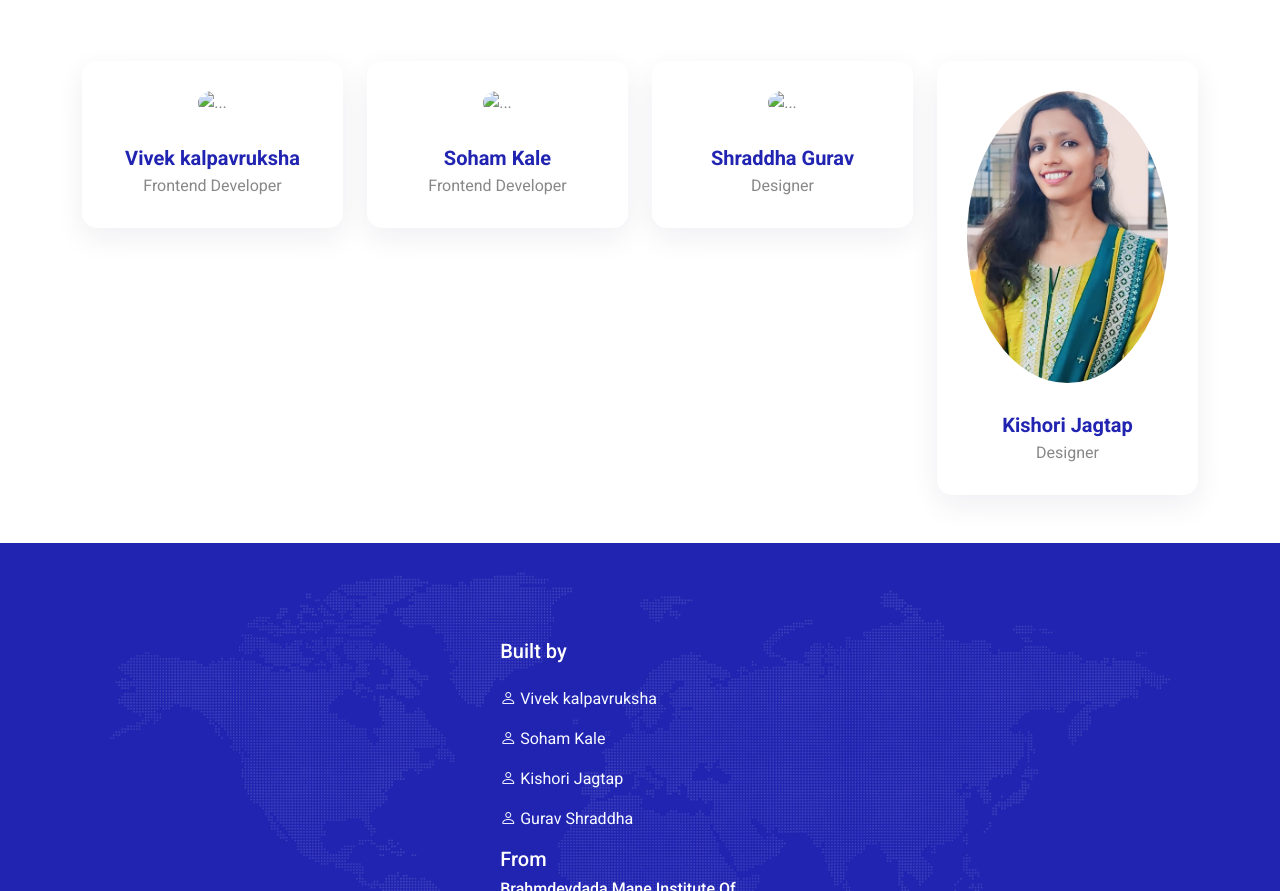
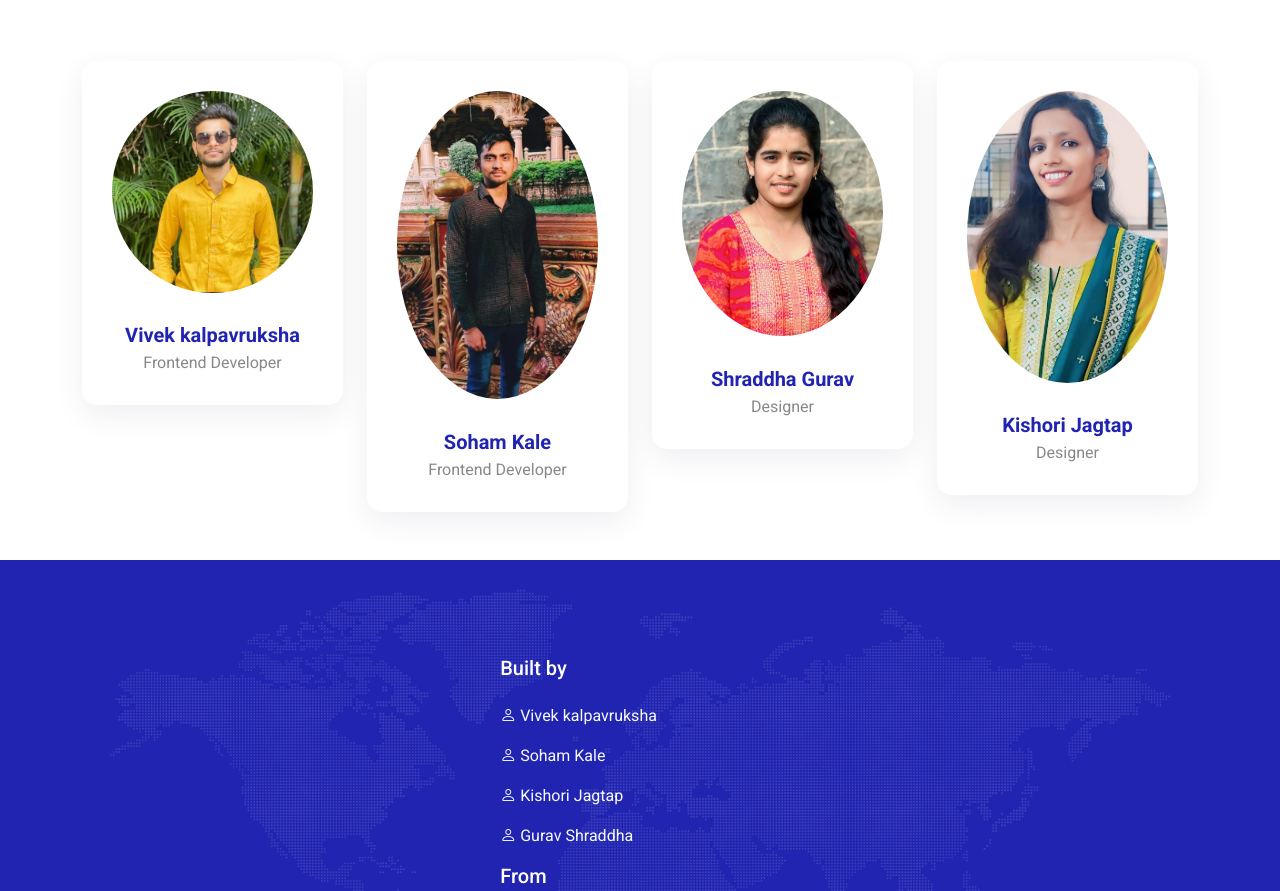
Before and after one commit to Vivek8446/CSHUb, a plain HTML site: page about.html in a window 1280 px wide. Shown: the part 1282-2173 px from the top of the page. Drawn offline with nearby package versions, Linux system fonts and the light colour scheme.

Commit message:
Update images about.html

```diff
--- a/about.html
+++ b/about.html
@@ -301,7 +301,7 @@ text-decoration:none;
                     <div class="col-md-6 col-xl-3 mt-1-9 wow fadeInUp" data-wow-delay=".2s" style="visibility: visible; animation-delay: 0.2s; animation-name: fadeInUp;">
                         <div class="team-style07">
                             <div class="team-thumb mb-1-9">
-                                <div class="thumb"><img src="./img/vivek.jpeg" class="rounded-circle" alt="..."></div>
+                                <div class="thumb"><img src="./img/vivek.jpg" class="rounded-circle" alt="..."></div>
                                 <div class="team-social">
                                     <ul class="styled-icons">
                                         <li><a class="styled-icons-item" href="#!"><i class="fab fa-facebook-f"></i></a></li>
@@ -317,7 +317,7 @@ text-decoration:none;
                     <div class="col-md-6 col-xl-3 mt-1-9 wow fadeInUp" data-wow-delay=".3s" style="visibility: visible; animation-delay: 0.3s; animation-name: fadeInUp;">
                         <div class="team-style07">
                             <div class="team-thumb mb-1-9">
-                                <div class="thumb"><img src="./img/soham.jpeg" class="rounded-circle" alt="..."></div>
+                                <div class="thumb"><img src="./img/Soham.jpg" class="rounded-circle" alt="..."></div>
                                 <div class="team-social">
                                     <ul class="styled-icons">
                                         <li><a class="styled-icons-item" href="#!"><i class="fab fa-facebook-f"></i></a></li>
@@ -333,7 +333,7 @@ text-decoration:none;
                     <div class="col-md-6 col-xl-3 mt-1-9 wow fadeInUp" data-wow-delay=".4s" style="visibility: visible; animation-delay: 0.4s; animation-name: fadeInUp;">
                         <div class="team-style07">
                             <div class="team-thumb mb-1-9">
-                                <div class="thumb"><img src="./img/shraddha.jpeg" class="rounded-circle" alt="..."></div>
+                                <div class="thumb"><img src="./img/shradha.jpg" class="rounded-circle" alt="..."></div>
                                 <div class="team-social">
                                     <ul class="styled-icons">
                                         <li><a class="styled-icons-item" href="#!"><i class="fab fa-facebook-f"></i></a></li>
```
